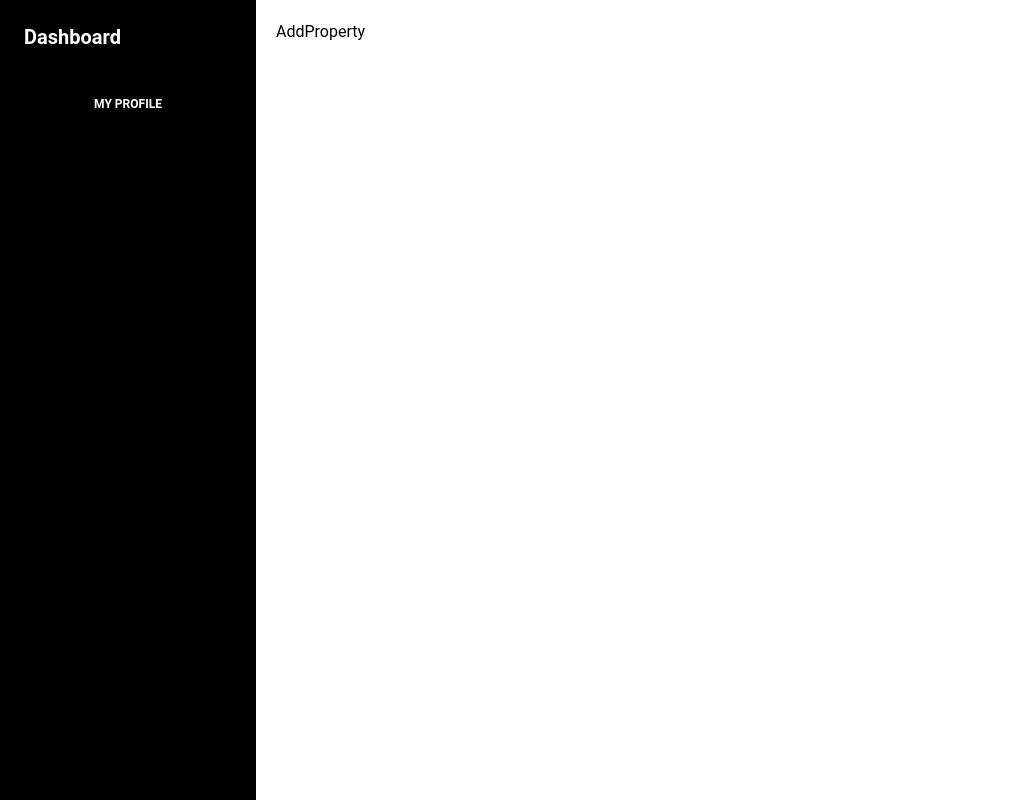
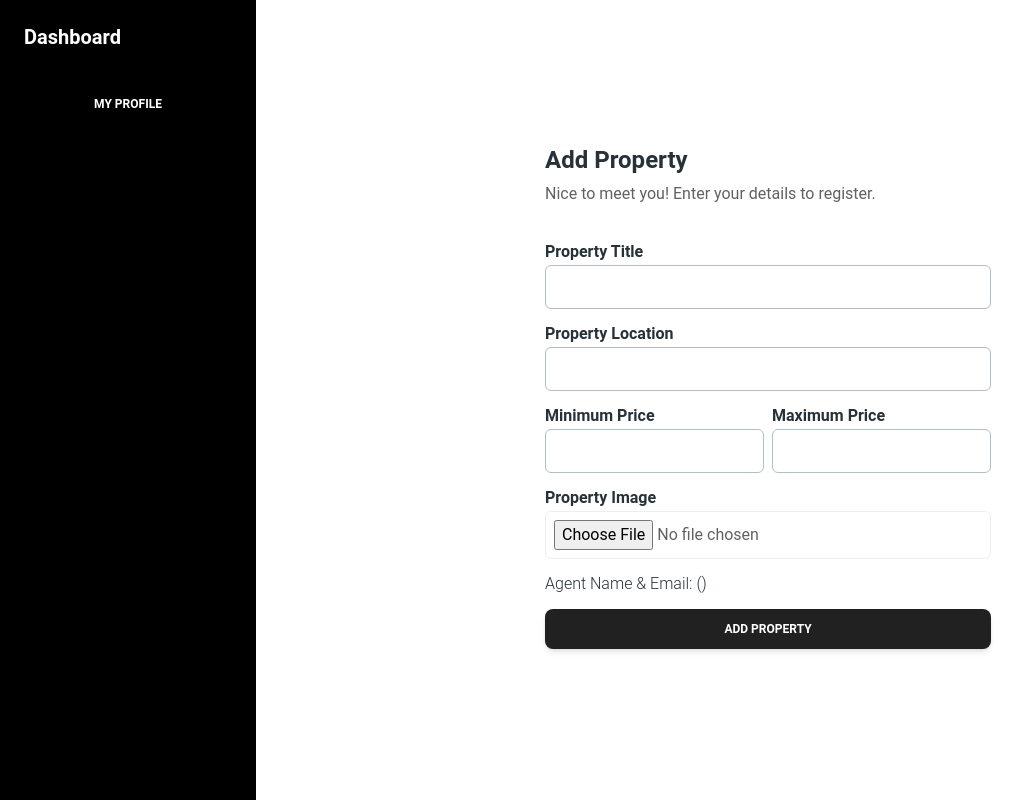
Before and after one commit to xyryc/EliteEstate-client, a React (Vite) app: page /dashboard/addProperty in a window 1280 px wide. Shown: the whole page, without its empty margins (0-1029 px from the left). Built offline with nearby package versions, Linux system fonts and the light colour scheme; no server answers.

Commit message:
added property add form

```diff
--- a/src/components/Dashboard/Sidebar.jsx
+++ b/src/components/Dashboard/Sidebar.jsx
@@ -8,7 +8,6 @@ const Sidebar = () => {
   const [isSidebarOpen, setSidebarOpen] = useState(false);
   const toggleSidebar = () => setSidebarOpen(!isSidebarOpen);
   const [role] = useRole();
-  console.log(role);
 
   return (
     <div className="flex md:h-screen">
--- a/src/pages/auth/Login/Login.jsx
+++ b/src/pages/auth/Login/Login.jsx
@@ -62,7 +62,7 @@ const Login = () => {
   };
 
   return (
-    <div className="flex justify-center items-center min-h-screen">
+    <div className="flex justify-center items-center py-10">
       <Card className="max-w-lg rounded-lg shadow-none">
         <Typography variant="h4" color="blue-gray" className="text-center">
           Log In
--- a/src/pages/auth/SignUp/SignUp.jsx
+++ b/src/pages/auth/SignUp/SignUp.jsx
@@ -87,8 +87,8 @@ const SignUp = () => {
   };
 
   return (
-    <div className="flex justify-center items-center min-h-screen p-4">
-      <Card className="max-w-lg p-6 rounded-lg bg-white shadow-none">
+    <div className="flex justify-center items-center py-10">
+      <Card className="max-w-lg rounded-lg bg-white shadow-none">
         <Typography variant="h4" color="blue-gray" className="text-center">
           Sign Up
         </Typography>
--- a/src/pages/dashboard/agent/AddProperty.jsx
+++ b/src/pages/dashboard/agent/AddProperty.jsx
@@ -1,11 +1,110 @@
+import { Card, Input, Button, Typography } from "@material-tailwind/react";
+import useAuth from "../../../hooks/useAuth";
 
+export default function AddProperty() {
+  const { user } = useAuth();
 
-const AddProperty = () => {
-    return (
-        <div>
-            AddProperty
-        </div>
-    );
-};
+  const handleSubmit = (event) => {
+    event.preventDefault();
+  };
 
-export default AddProperty;
+  return (
+    <div className="flex items-center justify-center h-full">
+      <Card
+        color="transparent"
+        shadow={false}
+        className="max-w-lg rounded-lg bg-white shadow-none"
+      >
+        <Typography variant="h4" color="blue-gray">
+          Add Property
+        </Typography>
+        <Typography color="gray" className="mt-1 font-normal">
+          Nice to meet you! Enter your details to register.
+        </Typography>
+        <form
+          className="mt-8 mb-2 max-w-screen-lg space-y-3"
+          onSubmit={handleSubmit}
+        >
+          <div>
+            <Typography variant="h6" color="blue-gray">
+              Property Title
+            </Typography>
+            <Input
+              size="lg"
+              placeholder="Enter property title"
+              className=" !border-t-blue-gray-200 focus:!border-t-gray-900"
+              labelProps={{
+                className: "before:content-none after:content-none",
+              }}
+            />
+          </div>
+
+          <div>
+            <Typography variant="h6" color="blue-gray">
+              Property Location
+            </Typography>
+            <Input
+              size="lg"
+              placeholder="Enter property location"
+              className=" !border-t-blue-gray-200 focus:!border-t-gray-900"
+              labelProps={{
+                className: "before:content-none after:content-none",
+              }}
+            />
+          </div>
+
+          <div className="grid grid-cols-1 sm:grid-cols-2 gap-2">
+            <div>
+              <Typography variant="h6" color="blue-gray">
+                Minimum Price
+              </Typography>
+              <Input
+                size="lg"
+                placeholder="Minimum Price"
+                className=" !border-t-blue-gray-200 focus:!border-t-gray-900"
+                labelProps={{
+                  className: "before:content-none after:content-none",
+                }}
+              />
+            </div>
+            <div>
+              <Typography variant="h6" color="blue-gray">
+                Maximum Price
+              </Typography>
+              <Input
+                size="lg"
+                placeholder="Maximum Price"
+                className=" !border-t-blue-gray-200 focus:!border-t-gray-900"
+                labelProps={{
+                  className: "before:content-none after:content-none",
+                }}
+              />
+            </div>
+          </div>
+
+          {/* Image Input */}
+          <div>
+            <Typography variant="h6" color="blue-gray">
+              Property Image
+            </Typography>
+            <input
+              type="file"
+              id="image"
+              name="image"
+              accept="image/*"
+              className="w-full border rounded-md p-2"
+            />
+          </div>
+
+          <Typography variant="paragraph" color="blue-gray">
+            Agent Name & Email: {user?.displayName} ({user?.email})
+          </Typography>
+
+          <Button className="mt-6" fullWidth>
+            Add Property
+          </Button>
+        </form>
+      </Card>
+    </div>
+  );
+}
--- a/src/pages/dashboard/common/Profile.jsx
+++ b/src/pages/dashboard/common/Profile.jsx
@@ -17,13 +17,12 @@ function Profile() {
   return (
     <section className="container mx-auto sm:py-10">
       <Card shadow={false} className="border border-gray-300 rounded-2xl">
-        {/* <CardHeader shadow={false} className="h-60 !rounded-lg">
-          <image
-            src="https://i.ibb.co.com/1RnRLJv/Creative-Problem-Solving.jpg"
-            alt="dark"
-            className="w-full h-full object-center"
+        <img
+          className="h-44 object-cover w-full rounded-t-2xl"
+          src="https://images.unsplash.com/photo-1682407186023-12c70a4a35e0?ixlib=rb-4.0.3&ixid=MnwxMjA3fDB8MHxwaG90by1wYWdlfHx8fGVufDB8fHx8&auto=format&fit=crop&w=2832&q=80"
+          alt=""
         />
-        </CardHeader> */}
+
         <CardBody>
           <div className="flex lg:gap-0 gap-6 flex-wrap justify-between items-center">
             <div className="flex items-center gap-3">
@@ -41,12 +40,16 @@ function Profile() {
               </div>
             </div>
             <div className="flex flex-wrap items-center gap-2">
+              {role === "customer" ? (
+                ""
+              ) : (
                 <Button
                   variant="outlined"
                   className="border-gray-300 flex items-center gap-2"
                 >
                   Role: {role}
                 </Button>
+              )}
               <Button
                 onClick={() => {
                   logOut();
```
Also changed, not shown: 1 other file (tests, documents, lock files or other folders). Lines whose indentation alone changed are shown as unchanged.
